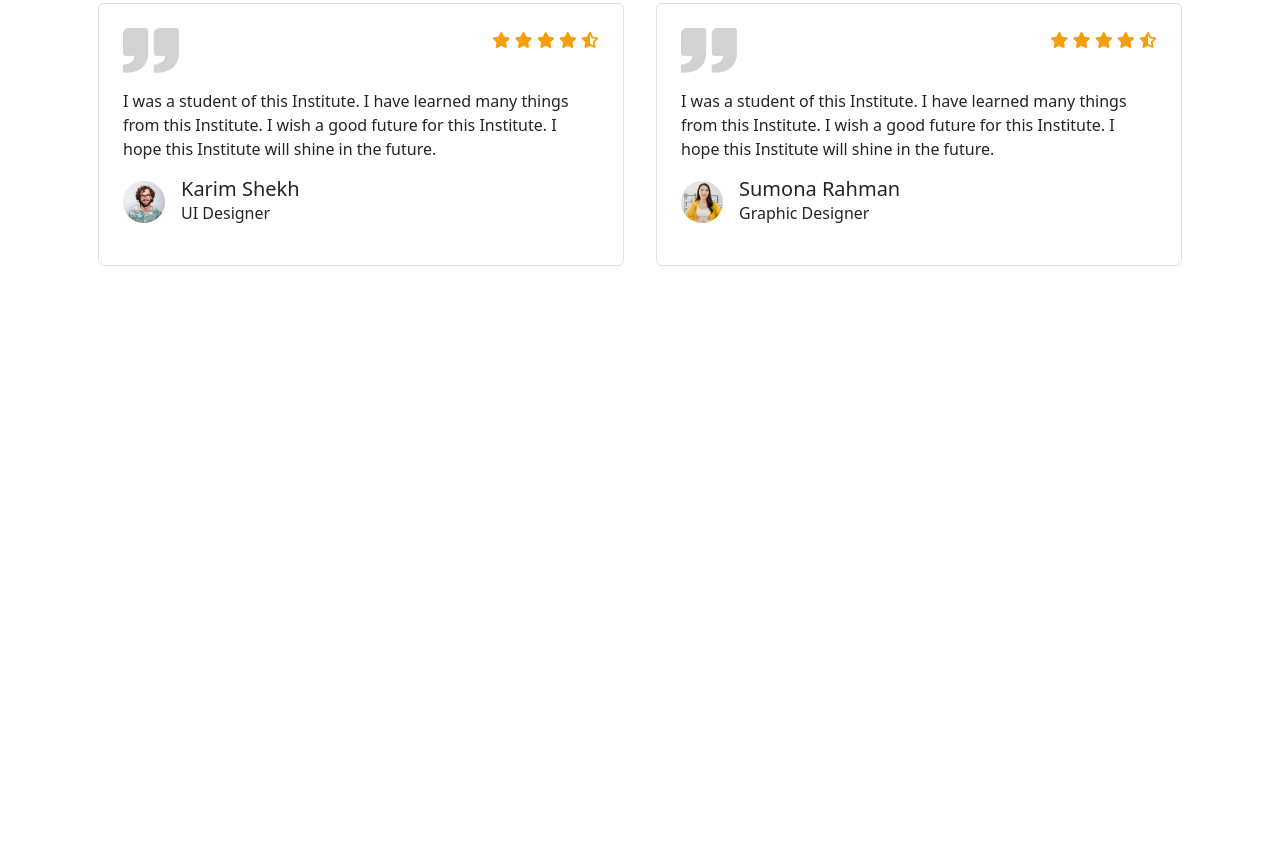
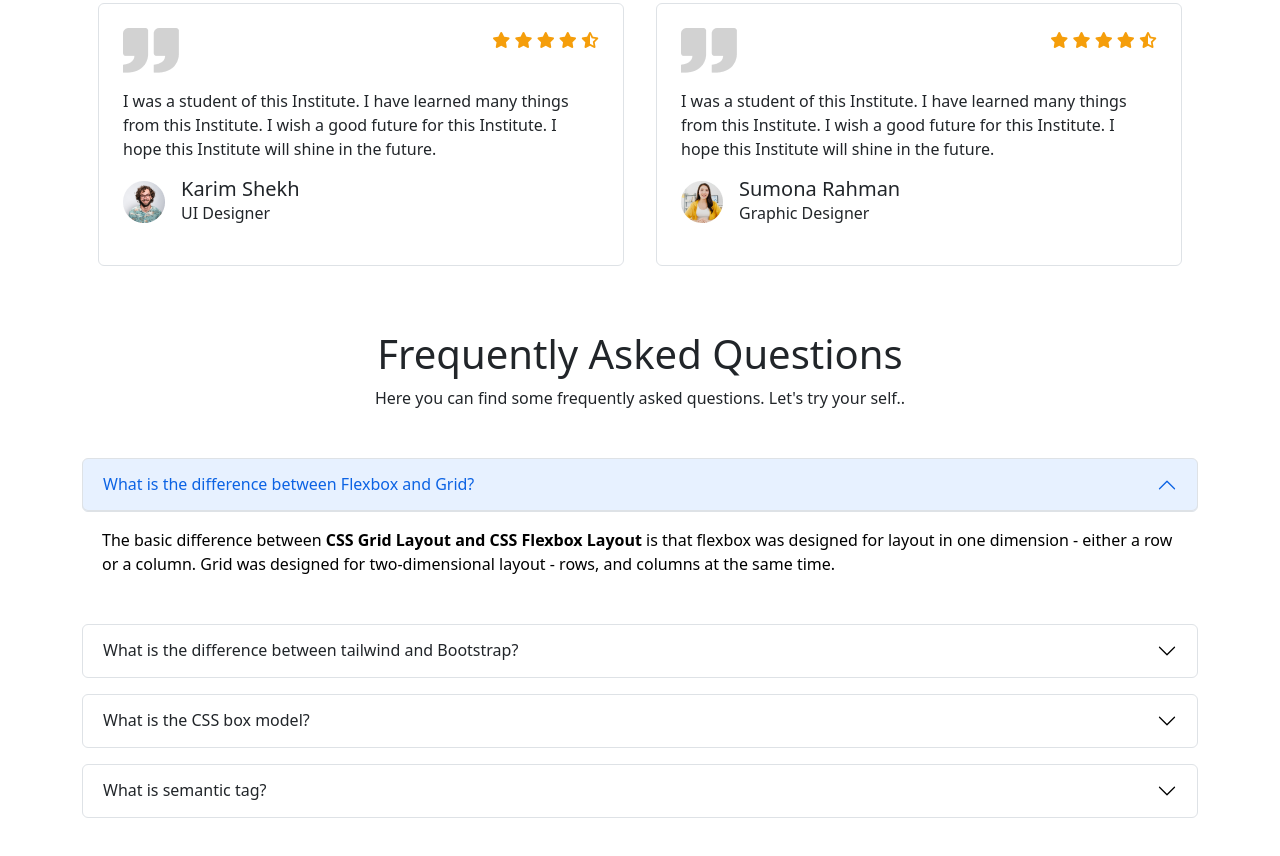
Before and after one commit to zakiralhasan/tech-learner-website, a plain HTML site: page index.html in a window 1280 px wide. Shown: the part 3233-4089 px from the top of the page. Before the commit the page ends 3563 px from the top, so only its background shows below. Drawn offline with nearby package versions, Linux system fonts and the light colour scheme.

Commit message:
frequently asked question section

```diff
--- a/index.html
+++ b/index.html
@@ -379,6 +379,70 @@
         </div>
       </section>
       <!------------------------ feedback section end ----------------->
+
+      <!------------------------ frequently asked questions section start ----------------->
+      <section class="container">
+        <div class="mb-5">
+          <div class="text-center mb-5">
+            <h1>Frequently Asked Questions</h1>
+            <p>Here you can find some frequently asked questions. Let's try your self..</p>
+          </div >
+          <!-- accordion section  -->
+          <div class="mb-5">
+            <div class="accordion" id="accordionExample">
+              <div class="accordion-item border-0 mb-3">
+                <h2 class="accordion-header" id="headingOne">
+                  <button class="accordion-button border rounded-2" type="button" data-bs-toggle="collapse" data-bs-target="#collapseOne" aria-expanded="true" aria-controls="collapseOne">
+                    What is the difference between Flexbox and Grid?
+                  </button>
+                </h2>
+                <div id="collapseOne" class="accordion-collapse collapse show" aria-labelledby="headingOne" data-bs-parent="#accordionExample">
+                  <div class="accordion-body">
+                    <p>The basic difference between <strong>CSS Grid Layout and CSS Flexbox Layout</strong> is that flexbox was designed for layout in one dimension - either a row or a column. Grid was designed for two-dimensional layout - rows, and columns at the same time.</p>
+                  </div>
+                </div>
+              </div>
+              <div class="accordion-item border-0 mb-3">
+                <h2 class="accordion-header" id="headingTwo">
+                  <button class="accordion-button border rounded-2 collapsed" type="button" data-bs-toggle="collapse" data-bs-target="#collapseTwo" aria-expanded="false" aria-controls="collapseTwo">
+                    What is the difference between tailwind and Bootstrap?
+                  </button>
+                </h2>
+                <div id="collapseTwo" class="accordion-collapse collapse" aria-labelledby="headingTwo" data-bs-parent="#accordionExample">
+                  <div class="accordion-body">
+                    <p><strong>Tailwind</strong> offers predesigned widgets to build a site from scratch with fast UI development. <strong>Bootstrap</strong> comes with a set of pre-styled responsive, mobile-first components that possess a definite UI kit. Tailwind CSS uses a set of utility classes to create a neat UI with more flexibility and uniqueness.</p>
+                  </div>
+                </div>
+              </div>
+              <div class="accordion-item border-0 mb-3">
+                <h2 class="accordion-header" id="headingThree">
+                  <button class="accordion-button border rounded-2 collapsed" type="button" data-bs-toggle="collapse" data-bs-target="#collapseThree" aria-expanded="false" aria-controls="collapseThree">
+                    What is the CSS box model?
+                  </button>
+                </h2>
+                <div id="collapseThree" class="accordion-collapse collapse" aria-labelledby="headingThree" data-bs-parent="#accordionExample">
+                  <div class="accordion-body">
+                    <p>The <strong>CSS box model</strong> is essentially a box that wraps around every HTML element. It consists of: margins, borders, padding, and the actual content.</p>
+                  </div>
+                </div>
+              </div>
+              <div class="accordion-item border-0 mb-3">
+                <h2 class="accordion-header" id="headingThree">
+                  <button class="accordion-button border rounded-2 collapsed" type="button" data-bs-toggle="collapse" data-bs-target="#collapseFour" aria-expanded="false" aria-controls="collapseThree">
+                    What is semantic tag?
+                  </button>
+                </h2>
+                <div id="collapseFour" class="accordion-collapse collapse" aria-labelledby="headingThree" data-bs-parent="#accordionExample">
+                  <div class="accordion-body">
+                    <p>The HTML <strong>semantics</strong> refers to the tags that provide meaning to an HTML page rather than just presentation. It makes HTML more comprehensible by better defining the different sections and layout of web pages.</p>
+                  </div>
+                </div>
+              </div>
+            </div>
+          </div>
+        </div>
+      </section>
+      <!------------------------ frequently asked questions explore section end ----------------->
     </main>
     <!------------------------ main section start ----------------->
 
```
